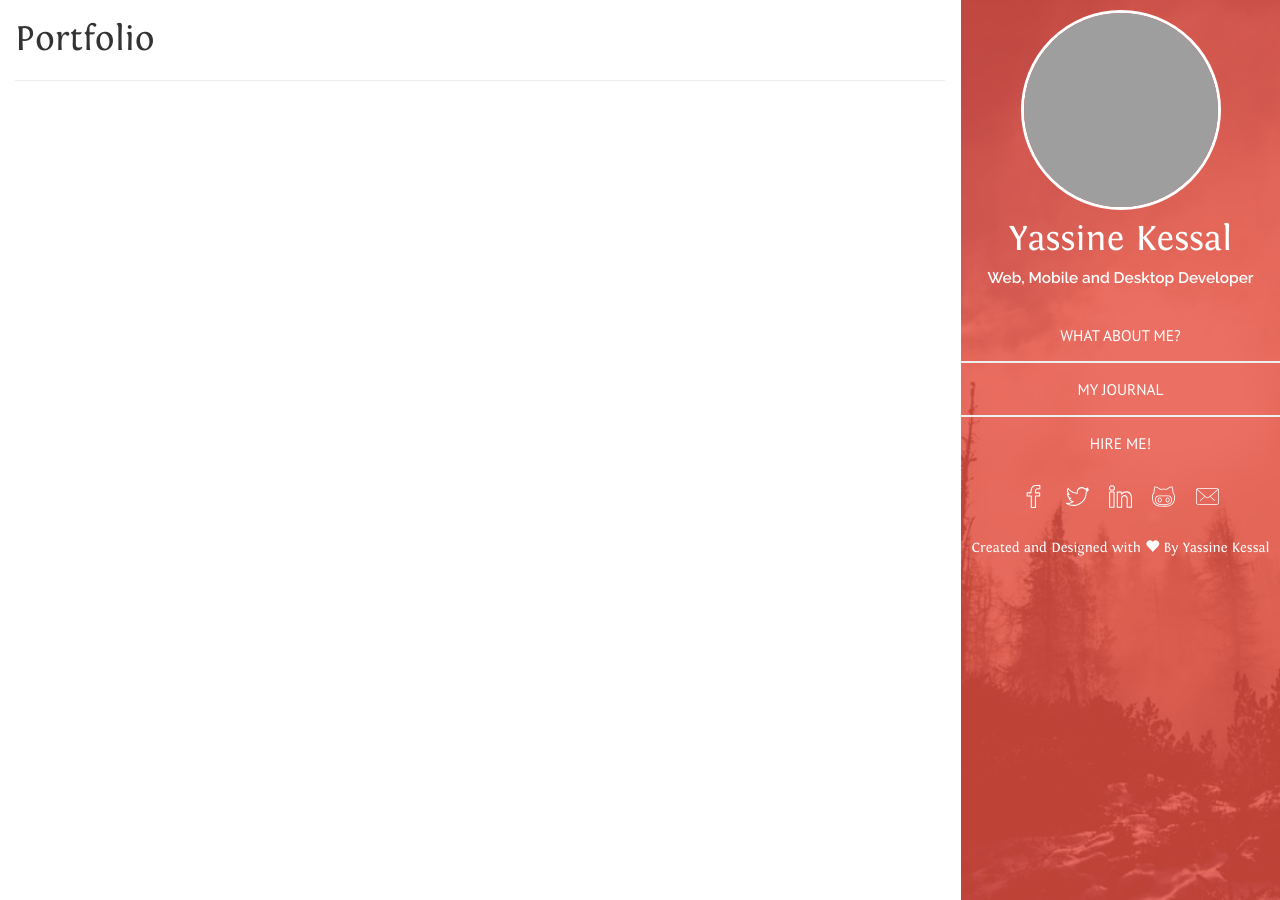
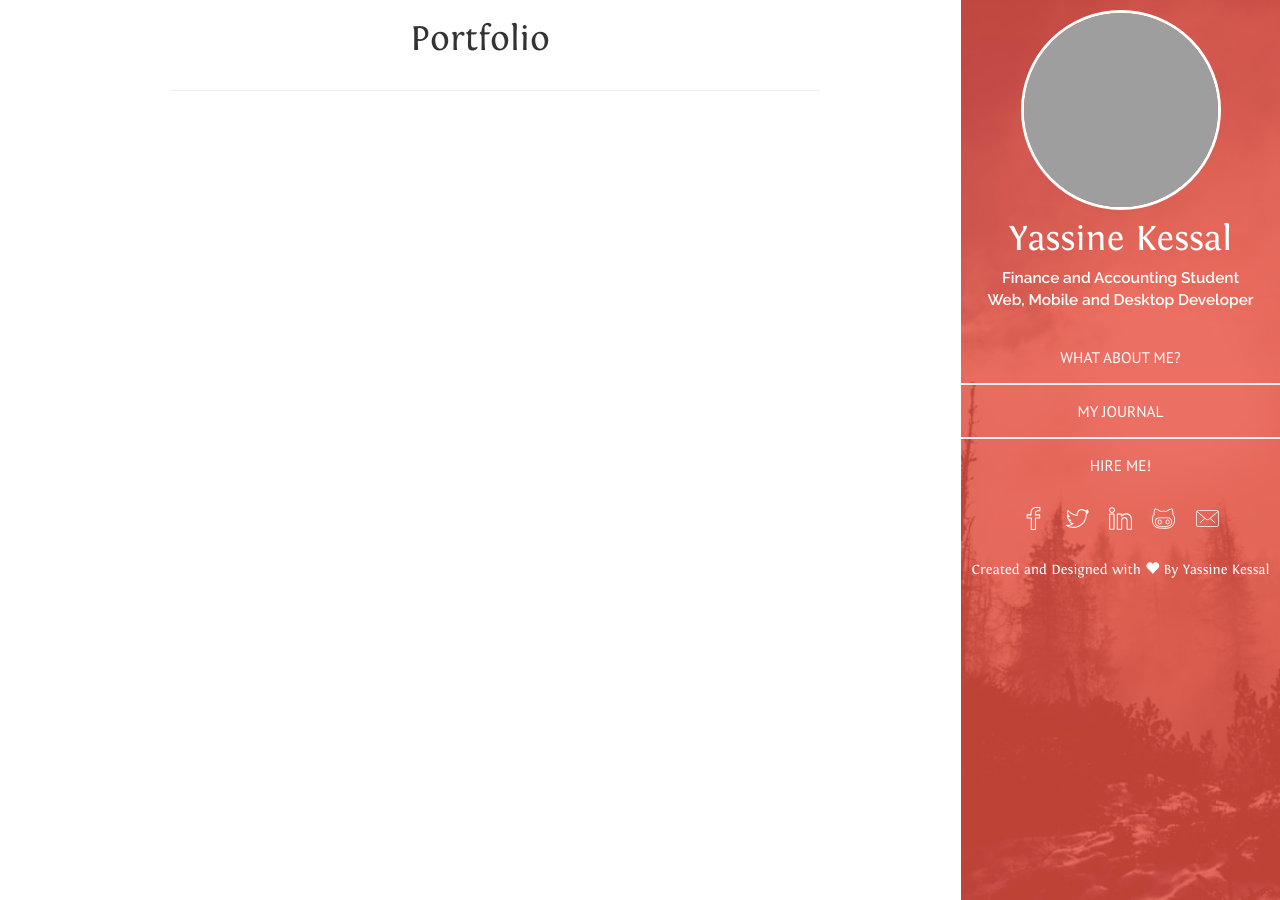
Before and after one commit to yassine-kessal/yassine-kessal.github.io, a Jekyll site: the page built from portfolio.md, in a window 1280 px wide. Built offline with Jekyll 4.4.1, drawn with Linux system fonts in a browser that asks for light colours; nearby versions of some CDN libraries; grey boxes are pictures that could not be loaded.

Commit message:
Correction de bugs et améliorations

```diff
--- a/_includes/header.html
+++ b/_includes/header.html
@@ -25,6 +25,7 @@
                 <div>
                     <h1 class="presentation-title">{{site.display_name}}</h1>
                     <p class="presentation-description">
+                        Finance and Accounting Student<br>
                         {{site.slogan}}
                     </p>
                 </div>
@@ -38,7 +39,8 @@
                         <div></div>
                     </a>
                 </div>
-                <ul class="list-unstyled visible-md visible-lg">
+                <div class="clearfix"></div>
+                <ul id="navigation" class="list-unstyled visible-md visible-lg">
                     {% include navigation.html %}
                 </ul>
             </nav>
@@ -58,21 +60,21 @@
         </header>
 
         {% if page.brand_img %}
-            <div class="brand col-xs-12 col-sm-12 col-md-9 embed-responsive">
-                <img class="brand-img" src="{{page.brand_img}}" alt="">
-                <div class="brand-curtain"></div>
+            <div class="brand col-xs-12 col-sm-12 col-md-9 embed-responsive" style="{% if page.brand_height %}height:{{page.brand_height}}{%else%}height: 300px{%endif%}">
+                <img class="brand-img {%if page.cover%}cover{%endif%}" src="{% if not contains 'http://' %} {{site.url}} {%endif%}{{page.brand_img}}" alt="">
+                <div class="brand-curtain" style="{% if page.brand_height %}height:{{page.brand_height}}{%else%}height: 300px{%endif%}"></div>
 
                 <div class="brand-content">
                     <h1 class="text-center">{% if page.brand_title %}{{ page.brand_title }}{% endif %}</h1>
-                    <p>
+                    <p class="text-justify">
                         {% if page.brand_content %}{{ page.brand_content }}{% endif %}
                     </p>
                 </div>
             </div>
         {% elsif page.image %}
-            <div class="brand col-xs-12 col-sm-12 col-md-9 embed-responsive">
-                <img class="brand-img" src="{{page.image}}" alt="">
-                <div class="brand-curtain"></div>
+            <div class="brand col-xs-12 col-sm-12 col-md-9 embed-responsive" style="{% if page.brand_height %}height:{{page.brand_height}}{%else%}height: 300px{%endif%}">
+                <img class="brand-img {%if page.cover%}cover{%endif%}" src="{% if not contains 'http://' %} {{site.url}} {%endif%}{{page.image}}" alt="">
+                <div class="brand-curtain" style="{% if page.brand_height %}height:{{page.brand_height}}{%else%}height: 300px{%endif%}"></div>
 
                 <div class="brand-content">
                     <h1 class="text-center">{% if page.title %}{{ page.title }}{% endif %}</h1>
@@ -82,9 +84,9 @@
                 </div>
             </div>
         {% elsif page.title %}
-            <div class="col-xs-12 col-sm-12 col-md-9">
+            <div class="col-xs-12 col-sm-12 col-md-9 text-center">
                 <h1>{{ page.title }}</h1>
-                <hr>
+                <hr class="col-md-8 col-md-offset-2">
             </div>
         {% endif %}
 
```
